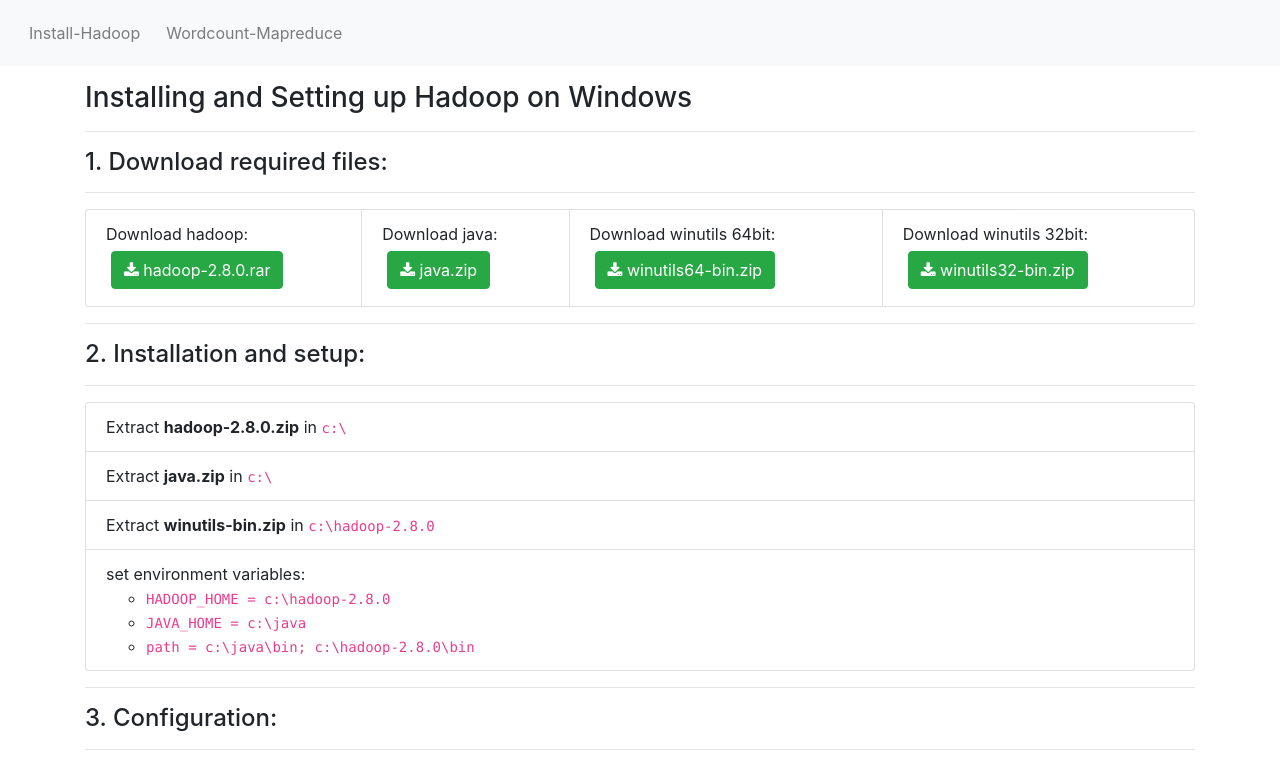
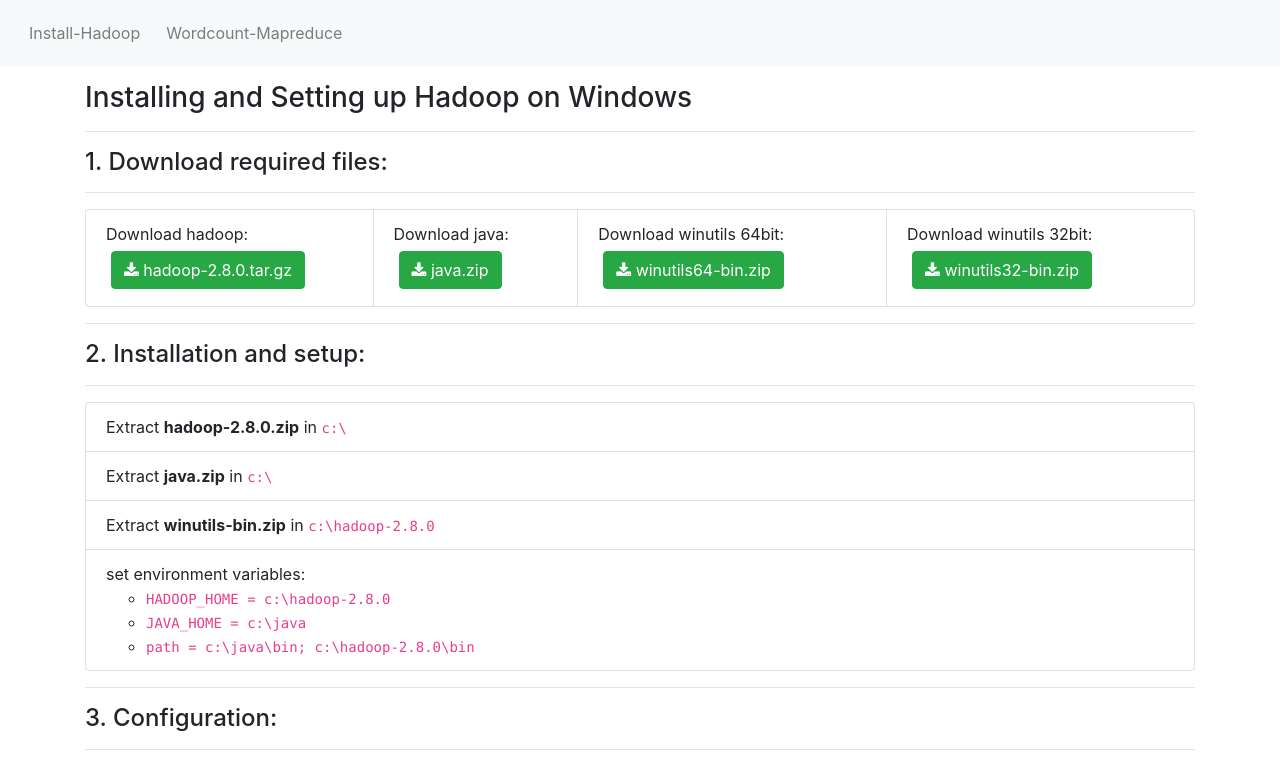
Before and after one commit to Ray784/hadoop_windows, a plain HTML site: page index.html in a window 1280 px wide. Shown: the top 764 px of the page. Drawn offline with nearby package versions, Linux system fonts and the light colour scheme.

Commit message:
updated hadoop

```diff
--- a/index.html
+++ b/index.html
@@ -66,7 +66,7 @@
 		  	<h4>1. Download required files:</h4>
 		  	<hr>
 	  		<ul class="list-group list-group-horizontal">
-			  <li class="list-group-item">Download hadoop: <a class="btn btn-success" href="https://drive.google.com/open?id=12pVH3JZdXUYdK_5iFDw-saUzLsgWgqws" target="_blank" download><i class="fa fa-download"></i> hadoop-2.8.0.rar</a></li>
+			  <li class="list-group-item">Download hadoop: <a class="btn btn-success" href="https://drive.google.com/open?id=12pVH3JZdXUYdK_5iFDw-saUzLsgWgqws" target="_blank" download><i class="fa fa-download"></i> hadoop-2.8.0.tar.gz</a></li>
 			  <li class="list-group-item">Download java: <a class="btn btn-success" href="https://drive.google.com/file/d/13tmshcIQ5CZs8iVVGiQbO4xwEZRo3wKU/view?usp=sharing" target="_blank" download><i class="fa fa-download"></i> java.zip</a></li>
 			  <li class="list-group-item">Download winutils 64bit: <a class="btn btn-success" href="./downloads/winutils-bin.zip"><i class="fa fa-download"></i> winutils64-bin.zip</a></li>
 				<li class="list-group-item">Download winutils 32bit: <a class="btn btn-success" href="./downloads/winutils-bin.zip"><i class="fa fa-download"></i> winutils32-bin.zip</a></li>
```
